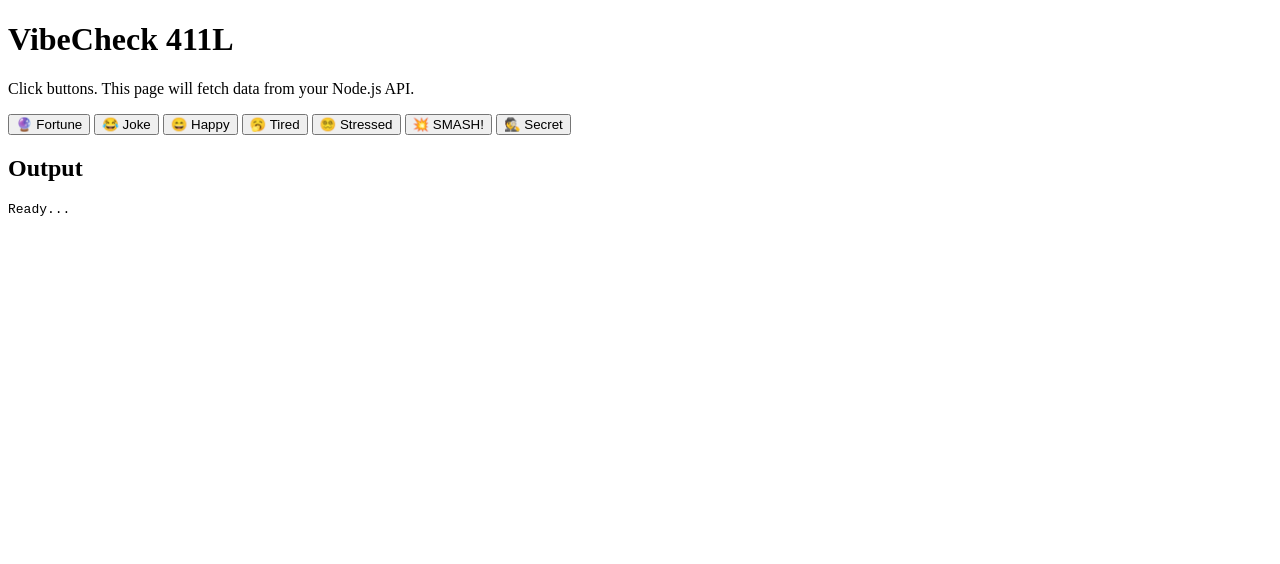
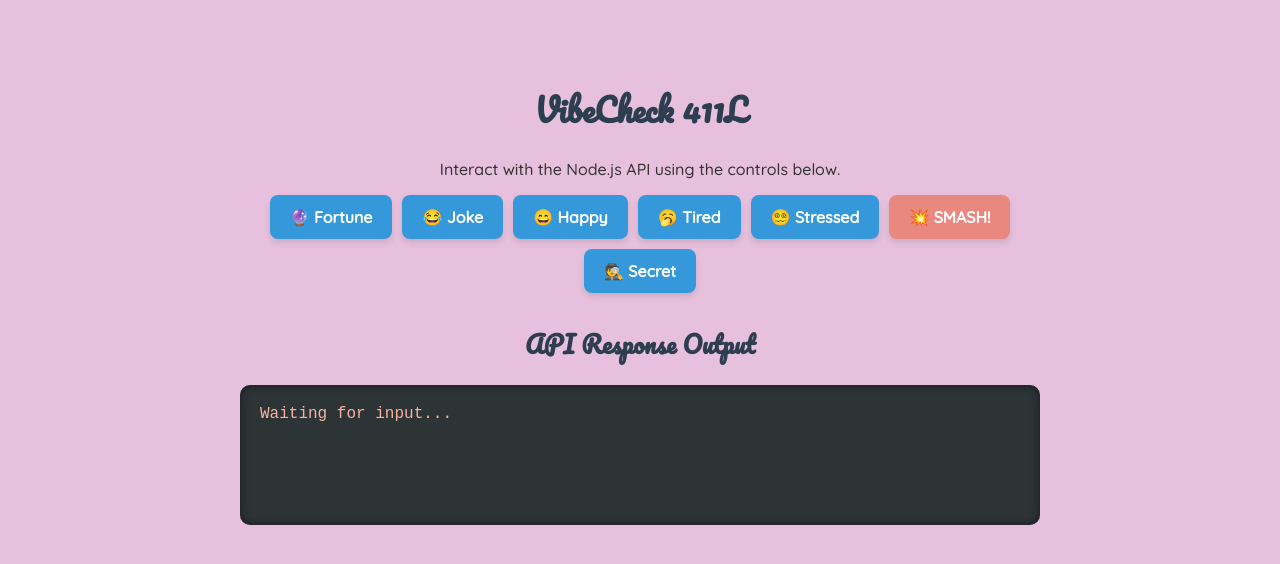
Before and after one commit to trishamvllrl16/VibeCheck-Trisha-Yanna, a plain HTML site: page frontend/index.html in a window 1280 px wide. Drawn offline with Linux system fonts and the light colour scheme; a script that the page names is missing.

Commit message:
Finished index.html with styled buttons and UI design

```diff
--- a/frontend/index.html
+++ b/frontend/index.html
@@ -4,12 +4,86 @@
   <meta charset="utf-8" />
   <meta name="viewport" content="width=device-width, initial-scale=1" />
   <title>VibeCheck 411L</title>
+  <link href="https://fonts.googleapis.com/css2?family=Pacifico&family=Quicksand:wght@500&display=swap" rel="stylesheet">
+
+  <style>
+    body {
+      font-family: 'Quicksand', sans-serif; /* Rounded modern font */
+      background-color: #e6c0dc;
+      color: #333;
+      max-width: 800px;
+      margin: 40px auto;
+      padding: 20px;
+      text-align: center;
+      transition: transform 0.1s;
+    }
+    h1, h2 {
+      font-family: 'Pacifico', cursive; /* Curvy font */
+      color: #2c3e50;
+    }
+    .button-container {
+      display: flex;
+      flex-wrap: wrap;
+      justify-content: center;
+      gap: 10px;
+      margin-bottom: 30px;
+    }
+    button {
+      font-family: 'Quicksand', sans-serif;
+      font-weight: bold;
+      padding: 12px 20px;
+      font-size: 16px;
+      cursor: pointer;
+      border: none;
+      border-radius: 8px;
+      background-color: #3498db;
+      color: white;
+      transition: all 0.2s ease;
+      box-shadow: 0 4px 6px rgba(0,0,0,0.1);
+    }
+    button:hover {
+      background-color: #2980b9;
+      transform: translateY(-2px);
+    }
+
+    #btnSmash { background-color: #e9887e; position: relative; }
+
+    #out {
+      background-color: #2d3436;
+      color: #fab1a0;
+      padding: 20px;
+      border-radius: 10px;
+      text-align: left;
+      min-height: 100px;
+      font-family: 'Courier New', Courier, monospace;
+      box-shadow: inset 0 0 10px rgba(0,0,0,0.5);
+    }
+
+    /* ANIMATIONS */
+    @keyframes shake {
+      0% { transform: translate(1px, 1px) rotate(0deg); }
+      20% { transform: translate(-3px, 0px) rotate(-1deg); }
+      40% { transform: translate(3px, 2px) rotate(1deg); }
+      60% { transform: translate(-3px, 1px) rotate(-1deg); }
+      80% { transform: translate(3px, 1px) rotate(1deg); }
+      100% { transform: translate(1px, -2px) rotate(0deg); }
+    }
+
+    @keyframes pop {
+      0% { transform: scale(1); }
+      50% { transform: scale(1.2); }
+      100% { transform: scale(1); }
+    }
+
+    .shake-effect { animation: shake 0.2s; }
+    .pop-effect { animation: pop 0.2s; }
+  </style>
 </head>
 <body>
   <h1>VibeCheck 411L</h1>
-  <p>Click buttons. This page will fetch data from your Node.js API.</p>
+  <p>Interact with the Node.js API using the controls below.</p>
 
-  <div>
+  <div class="button-container">
     <button id="btnFortune">🔮 Fortune</button>
     <button id="btnJoke">😂 Joke</button>
     <button data-mood="happy" class="btnMood">😄 Happy</button>
@@ -19,8 +93,8 @@
     <button id="btnSecret">🕵️ Secret</button>
   </div>
 
-  <h2>Output</h2>
-  <pre id="out">Ready...</pre>
+  <h2>API Response Output</h2>
+  <pre id="out">Waiting for input...</pre>
 
   <script src="app.js"></script>
 </body>
```
